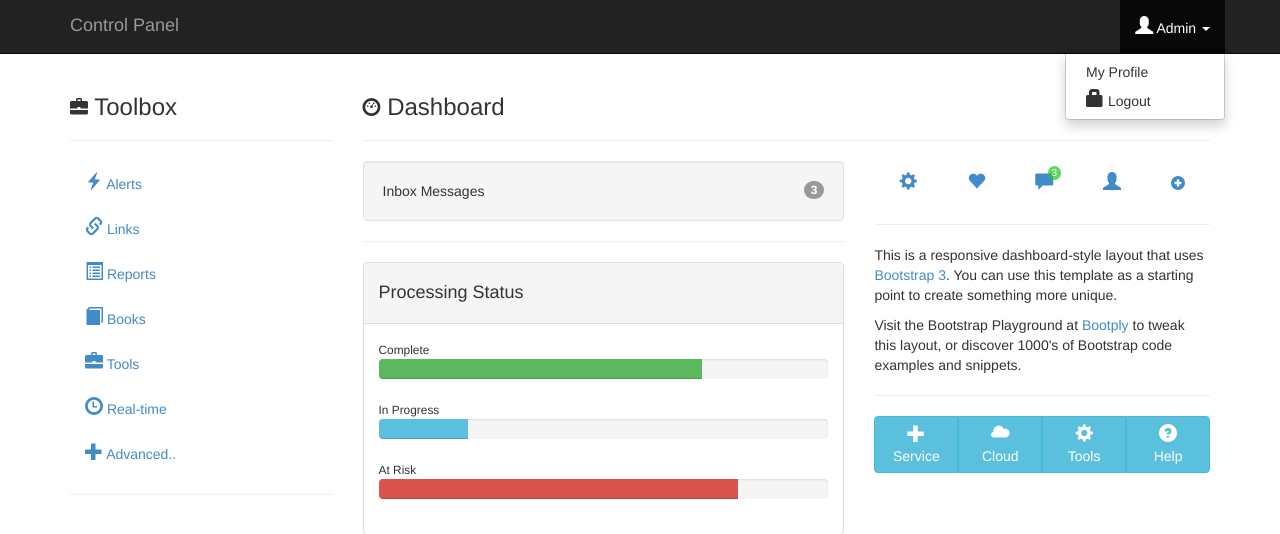
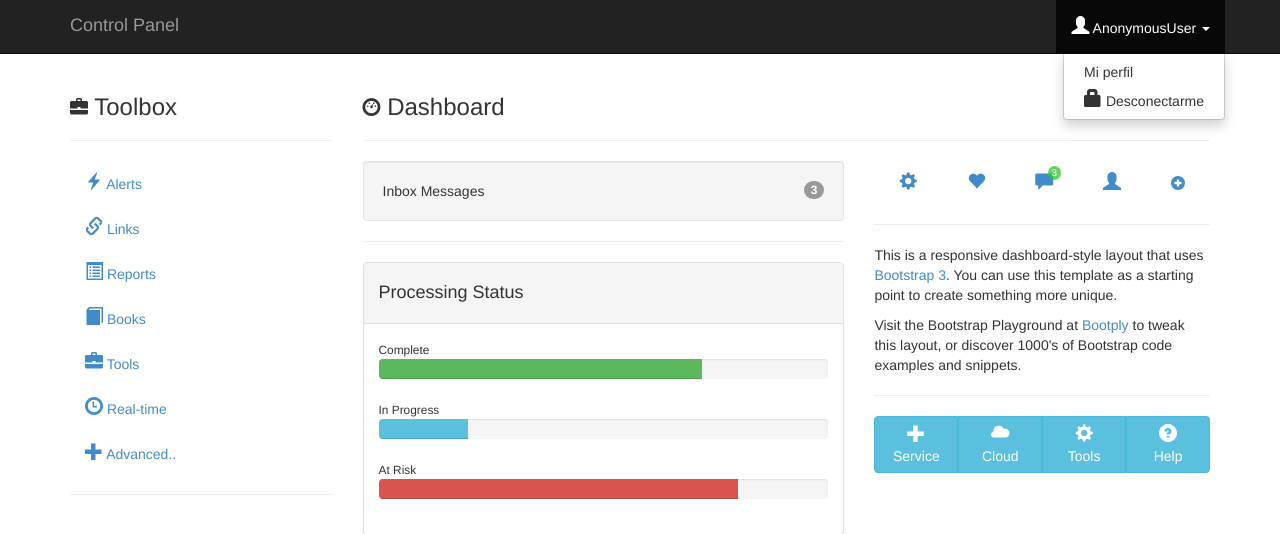
Before and after one commit to zykor1/control, a Django app: template dashboard/templates/dashboard.html in a window 1280 px wide, after a click that opens the changed part. Shown: the top 534 px of the page. Run offline with Django 3.2, Linux system fonts and the light colour scheme; the template is opened without the code that fills it, so the values that code supplies are empty; grey boxes labelled with a size stand in for pictures from a placeholder-image service; some libraries are stand-ins or nearby versions.

Commit message:
agregando el logout y empezando a cambiar cosas del dashboard

```diff
--- a/dashboard/templates/dashboard.html
+++ b/dashboard/templates/dashboard.html
@@ -27,10 +27,10 @@
 
         <li class="dropdown">
           <a class="dropdown-toggle" role="button" data-toggle="dropdown" href="#">
-            <i class="glyphicon glyphicon-user"></i> Admin <span class="caret"></span></a>
+            <i class="glyphicon glyphicon-user"></i> {{ user }} <span class="caret"></span></a>
           <ul id="g-account-menu" class="dropdown-menu" role="menu">
-            <li><a href="#">My Profile</a></li>
-            <li><a href="#"><i class="glyphicon glyphicon-lock"></i> Logout</a></li>
+            <li><a href="#">Mi perfil</a></li>
+            <li><a href="{% url 'logout' %}"><i class="glyphicon glyphicon-lock"></i> Desconectarme</a></li>
           </ul>
         </li>
       </ul>
--- a/dashboard/views.py
+++ b/dashboard/views.py
@@ -1,6 +1,7 @@
 from django.shortcuts import render
+from django.contrib.auth.decorators import login_required
 
+@login_required(login_url='/login')
 def dashboard(request):
-	print "paso por aqui pero mando lo que quiero xD"
 	return render(request, 'dashboard.html', {},
         content_type="text/html")
--- a/usuarios/urls.py
+++ b/usuarios/urls.py
@@ -1,5 +1,6 @@
 from django.conf.urls import patterns, include, url
 
 urlpatterns = patterns('usuarios.views',
-  url(r'^$', 'login', name='login')
+  url(r'^$', 'login', name='login'),
+  url(r'^logout', 'logout', name='logout')
 )
```
Also changed, not shown: usuarios/views.py (+7 -1 lines).
